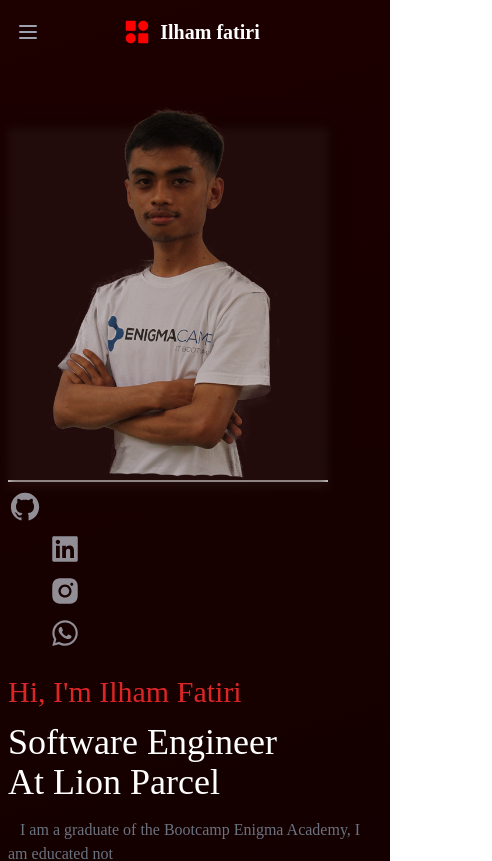
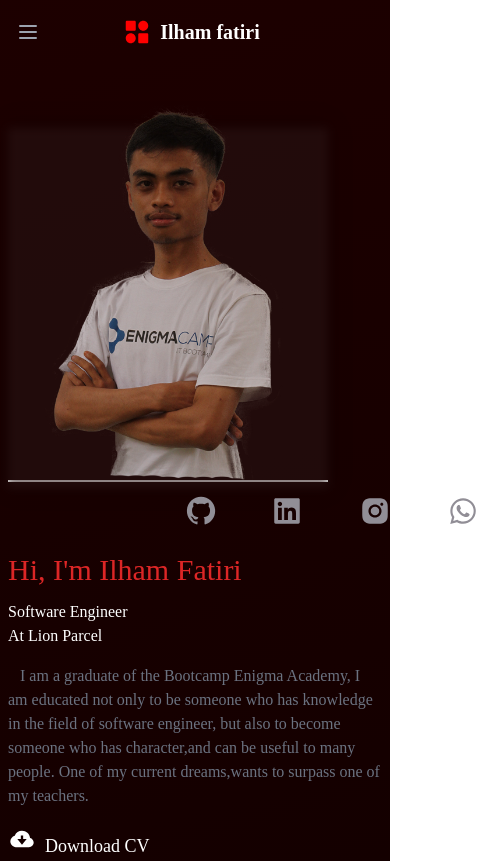
Before and after one commit to Fatiri/portofolio, a Vue app: page / in a window 390 px wide. Shown: the top 861 px of the page, 492 px wide, since content can reach past the window. Built offline with nearby package versions, Linux system fonts and the light colour scheme.

Commit message:
custome pwa

```diff
--- a/src/views/Hero.vue
+++ b/src/views/Hero.vue
@@ -1,8 +1,10 @@
 <template>
   <div class="max-w-7xl mx-auto px-2 sm:px-6 lg:px-8">
-    <div class="grid grid-rows-3 grid-flow-col gap-6 justify-center">
-      <div class="-mx-3 md:flex mb-6 items-center mt-16">
-        <div class="md:w-1/1 px-3 mb-6 md:mb-0 justify-center">
+    <div class="grid grid-rows-3 grid-flow-col gap-6">
+      <div
+        class="-mx-3 md:flex mb-6 items-center mt-16 justify-center lg:ml-24 md:ml-24"
+      >
+        <div class="md:w-1/1 px-3 mb-6 md:mb-0">
           <div class="profile"></div>
           <img
             class="profile-image bounce"
@@ -10,9 +12,9 @@
             alt="Ilham Fatiri"
           />
           <div class="line-profile"></div>
-          <div class="-mx-3 md:flex mb-6 mt-2 justify-center">
+          <div class="-mx-3 flex mb-6 mt-1 justify-center">
             <div
-              class="md:w-1/1 px-3 custome-download-icon-sosmed transform transition duration-500 hover:scale-125"
+              class="md:w-1/1 transform transition duration-500 hover:scale-125"
             >
               <a href="https://github.com/Fatiri" target="_blank">
                 <icon-svg class="mt-2" name="github" width="34" height="34" />
@@ -56,20 +58,21 @@
             </div>
           </div>
         </div>
-        <div class="md:w-1/1 px-3 lg:ml-32 lg:mt-28">
-          <div class="text-red-600 text-3xl mb-3">Hi, I'm Ilham Fatiri</div>
-          <div class="text-white text-4xl">Software Engineer</div>
-          <div class="text-white text-4xl">At Lion Parcel</div>
-          <p class="mt-2 text-gray-500 lg:text-1xl md:text-sm mt-4">
+        <div class="md:w-1/1 px-3 lg:mt-24 md:ml-24 md:mt-18 content-top">
+          <div class="text-red-600 text-3xl mb-3">
+            Hi, I'm Ilham Fatiri
+          </div>
+          <div class="text-white lg:text-4xl md:text-3xl ">Software Engineer</div>
+          <div class="text-white lg:text-4xl  md:text-3xl lg:w-9/12">At Lion Parcel</div>
+          <p class="mt-2 text-gray-500 lg:text-1xl md:text-sm mt-4 lg:w-10/12 md:w-10/12">
             &nbsp;&nbsp;&nbsp;I am a graduate of the Bootcamp Enigma Academy, I
-            am educated not<br />
-            only to be someone who has knowledge in the field of software
-            engineer, <br />but also to become someone who has character,and can
-            be useful to many people. <br />
-            One of my current dreams,wants to surpass one of my teachers.
+            am educated not only to be someone who has knowledge in the field of
+            software engineer, but also to become someone who has character,and
+            can be useful to many people. One of my current dreams,wants to
+            surpass one of my teachers.
           </p>
 
-          <div class="-mx-3 md:flex mb-6">
+          <div class="-mx-3 flex mb-6">
             <div
               class="md:w-1/1 custome-download-icon px-3 mb-6 md:mb-0 underline ..."
             >
@@ -103,20 +106,56 @@ export default {
   background: rgba(41, 22, 22, 0.54);
   box-shadow: 0px -2px 20px rgba(0, 0, 0, 0.25);
 }
+
+@media(max-width: 375px) {
+  .profile {
+  width: 320px;
+  height: 360px;
+  margin-left: 15px;
+  filter: blur(2px);
+  -webkit-filter: blur(4px);
+  background: rgba(41, 22, 22, 0.54);
+  box-shadow: 0px -2px 20px rgba(0, 0, 0, 0.25);
+}
+.line-profile {
+  height: 2px;
+  width: 320px;
+  margin-left: 15px;
+  background-color: white;
+  margin-top: -7.8px;
+}
+
 .profile-image {
   float: inline-start;
   align-items: fixed;
-  margin-top: -387px;
-  margin-left: 35px;
+  margin-top: -385px;
+  margin-left: 50px;
   width: 240px;
   height: 380px;
   filter: blur(0px);
   -webkit-filter: blur(0px);
   animation-duration: 2s;
   animation-iteration-count: infinite;
+  transform-origin:380px bottom;
+}
+.content-top{
+  margin-left: 20px;
+ margin-top: 70px;
+}
+}
+.profile-image {
+  float: inline-start;
+  align-items: fixed;
+  margin-top: -385px;
+  width: 240px;
+  height: 380px;
+  margin-left: 36px;
+  filter: blur(0px);
+  -webkit-filter: blur(0px);
+  animation-duration: 2s;
+  animation-iteration-count: infinite;
   transform-origin: bottom;
 }
-
 .bounce:hover {
   animation-name: bounce;
   animation-timing-function: ease;
@@ -139,7 +178,7 @@ export default {
   height: 2px;
   width: 320px;
   background-color: white;
-  margin-top: -8px;
+  margin-top: -7.8px;
 }
 .text-content {
   color: #918e96;
@@ -150,4 +189,8 @@ export default {
 .custome-download-icon-sosmed {
   margin-right: -10px;
 }
+
+.container-text-detail {
+  width: 550px;
+}
 </style>
```
